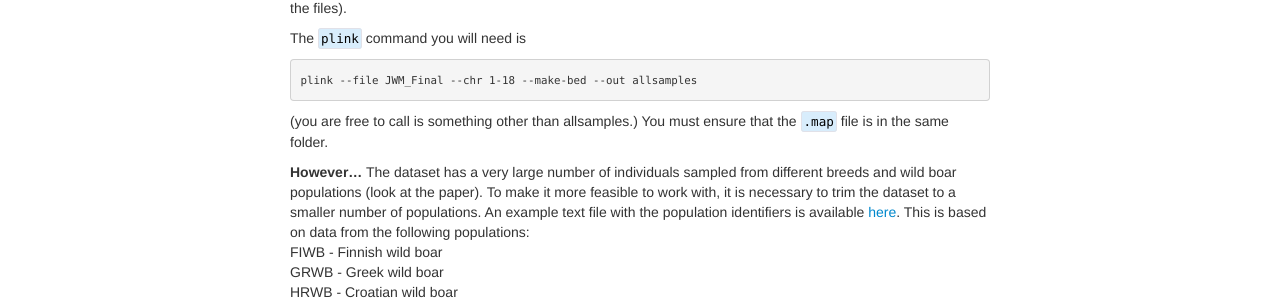
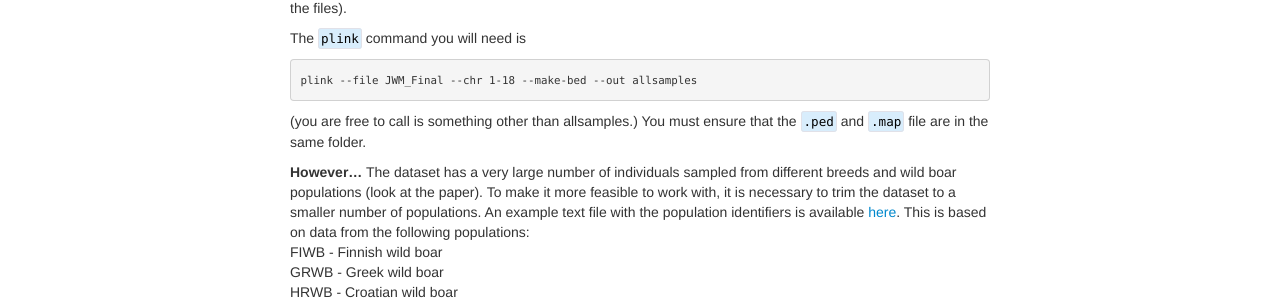
Before and after one commit to ritarasteiro/FieldCourse, a Jekyll site: the page built from pages/project.md, in a window 1280 px wide. Shown: the part 456-757 px from the top of the page. Built offline with Jekyll 4.4.1, drawn with Linux system fonts in a browser that asks for light colours.

Commit message:
Update project.md

````diff
--- a/pages/project.md
+++ b/pages/project.md
@@ -12,7 +12,7 @@ The ```plink``` command you will need is
 ```sh
 plink --file JWM_Final --chr 1-18 --make-bed --out allsamples
 ```
-(you are free to call is something other than allsamples.) You must ensure that the ```.map``` file is in the same folder.
+(you are free to call is something other than allsamples.) You must ensure that the  ```.ped``` and ```.map``` file are in the same folder.
 
 **However...** The dataset has a very large number of individuals sampled from different breeds and wild boar populations (look at the paper). To make it more feasible to work with, it is necessary to trim the dataset to a smaller number of populations. An example text file with the population identifiers is available [here](../data/pop1.txt). This is based on data from the following populations:
 FIWB - Finnish wild boar <br/>
````
